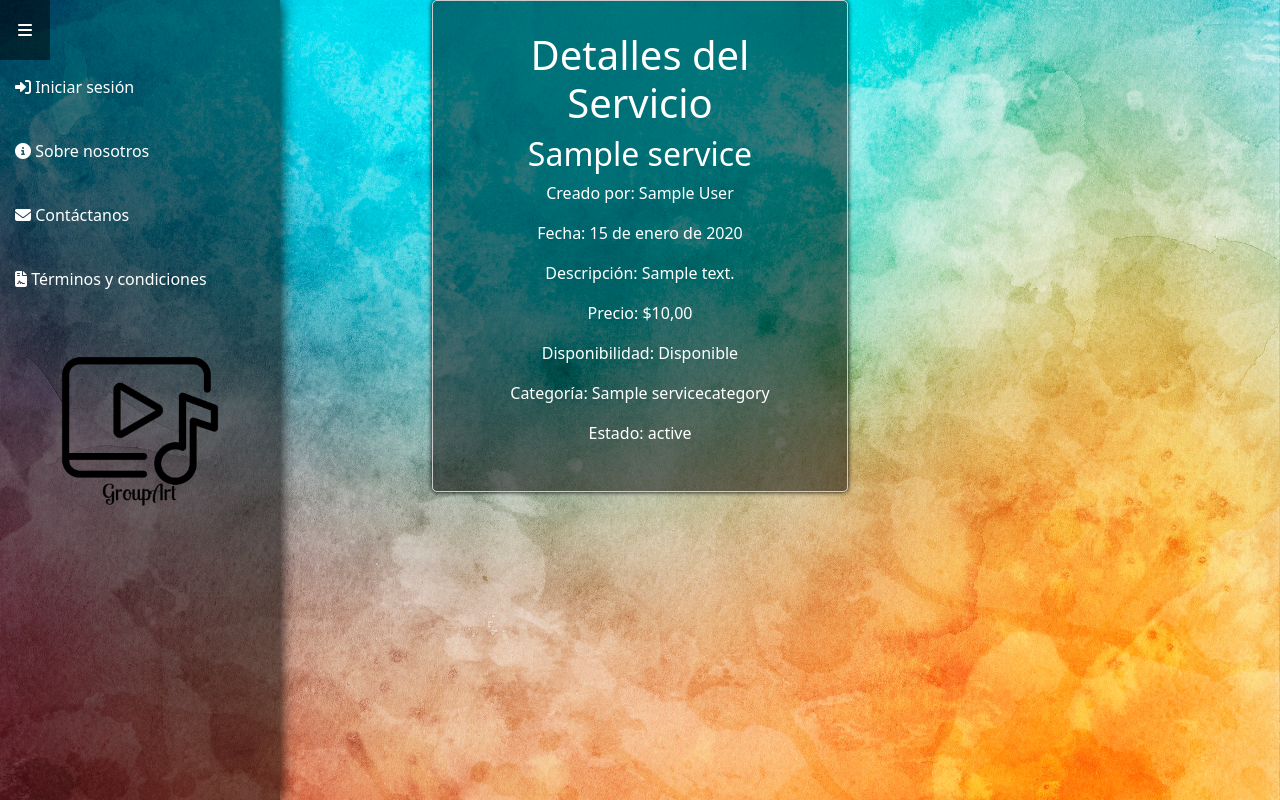
After one commit to CarlosIriarte432/GroupArt, a Django app: page /services/1/ in a window 1280 px wide. The commit adds this page. Run offline with Django 4.2, Linux system fonts and the light colour scheme; tables that the repository leaves empty hold one stand-in row (values such as "Sample post"); parts of the project's set-up code (start-up, migrations or seed data) failed here and were passed over.

Commit message:
se agrega service_detail

```diff
--- a/GroupArt/urls.py
+++ b/GroupArt/urls.py
@@ -22,6 +22,7 @@ from Users import views as Users_views
 from SocialMedia import views as SocialMedia_views
 from Services.views import ServiceCreateView  # Importación local de ServiceCreateView
 from Services.views import service_list  # Importación local de service_list
+from Services.views import service_detail  # Importación local de service_list
 
 urlpatterns = [
     path('admin/', admin.site.urls),
@@ -35,4 +36,5 @@ urlpatterns = [
     path('editar-perfil/', Users_views.edit_profile, name='edit_profile'),
     path('services/create/', ServiceCreateView.as_view(), name='service-create'),
     path('services/', service_list, name='service-list'),
+    path('services/<int:service_id>/', service_detail, name='service-detail'),
 ]
--- a/Services/views.py
+++ b/Services/views.py
@@ -1,4 +1,4 @@
-from django.shortcuts import render, redirect
+from django.shortcuts import render, redirect, get_object_or_404
 from django.urls import reverse, reverse_lazy
 from django.views.generic.edit import CreateView
 from .models import Service
@@ -42,3 +42,7 @@ class ServiceCreateView(CreateView):
 def service_list(request):
     services = Service.objects.all()
     return render(request, 'services/services.html', {'services': services})
+
+def service_detail(request, service_id):
+    service = get_object_or_404(Service, pk=service_id)
+    return render(request, 'services/service_detail.html', {'service': service})
--- a/Templates/services/service_create.html
+++ b/Templates/services/service_create.html
@@ -1,5 +1,5 @@
 {% extends 'layout.html' %}
-{% block title %} GroupArt {% endblock %}
+{% block title %} Crear servicio {% endblock %}
 {% load static %}
 
 {% block head_css %}
--- /dev/null
+++ b/Templates/services/service_detail.html
@@ -0,0 +1,21 @@
+{% extends 'layout.html' %}
+{% block title %} Detalles {% endblock %}
+{% load static %}
+
+{% block head_css %}
+    <link rel="stylesheet" href="{% static 'css/services.css' %}">
+{% endblock %}
+
+{% block content %}
+    <div class="detail-card">
+        <h1>Detalles del Servicio</h1>
+        <h2>{{ service.title }}</h2>
+        <p>Creado por: {{ service.created_by.full_name }}</p>
+        <p>Fecha: {{ service.date }}</p>
+        <p>Descripción: {{ service.description }}</p>
+        <p>Precio: ${{ service.price }}</p>
+        <p>Disponibilidad: {% if service.availability %} Disponible {% else %} No Disponible {% endif %}</p>
+        <p>Categoría: {{ service.category.category_name }}</p>
+        <p>Estado: {{ service.status.status_name }}</p>
+    </div>
+{% endblock %}
--- a/static/css/services.css
+++ b/static/css/services.css
@@ -163,3 +163,21 @@
     margin-bottom: 20px; /* Espacio entre las filas */
 	background-color: rgba(0, 0, 0, 0.5);
 }
+
+.detail-card {
+    border: 1px solid #ccc;
+    border-radius: 5px;
+    box-shadow: 0 0 5px #000;
+    padding: 30px;
+    position: relative;
+    width: calc(33.33% - 10px);
+    margin-bottom: 20px;
+    background-color: rgba(0, 0, 0, 0.5);
+
+    display: flex;
+    flex-direction: column;
+    justify-content: center;
+    align-items: center;
+    text-align: center;
+    margin: 0 auto; /* Centra horizontalmente */
+}
```
Also changed, not shown: Templates/services/services.html (+3 -5 lines).
